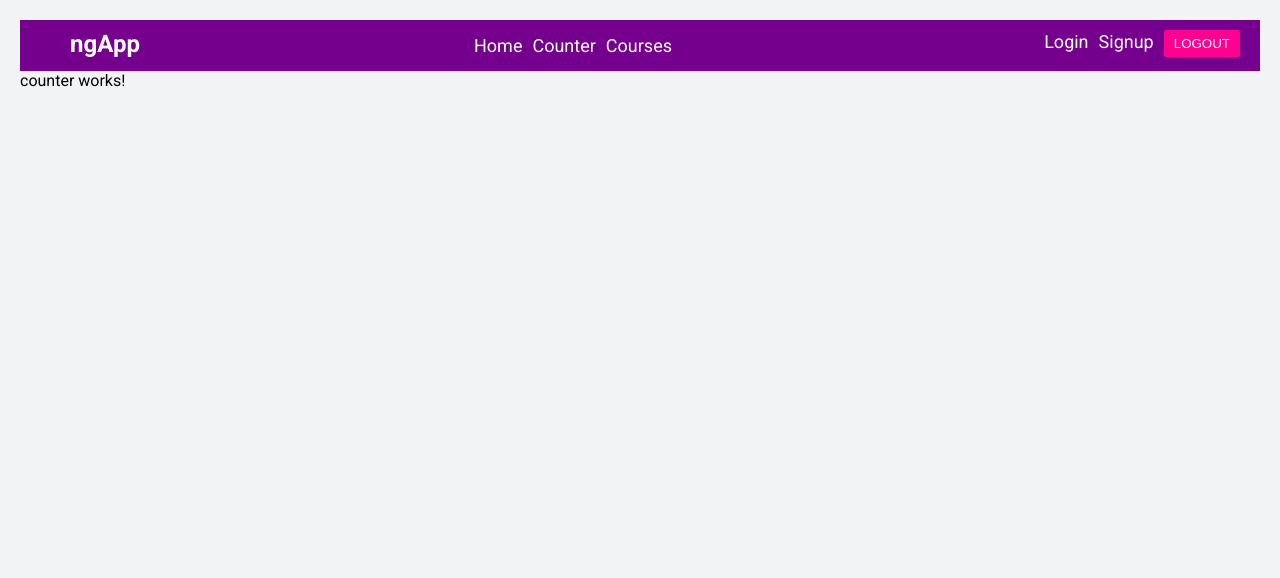
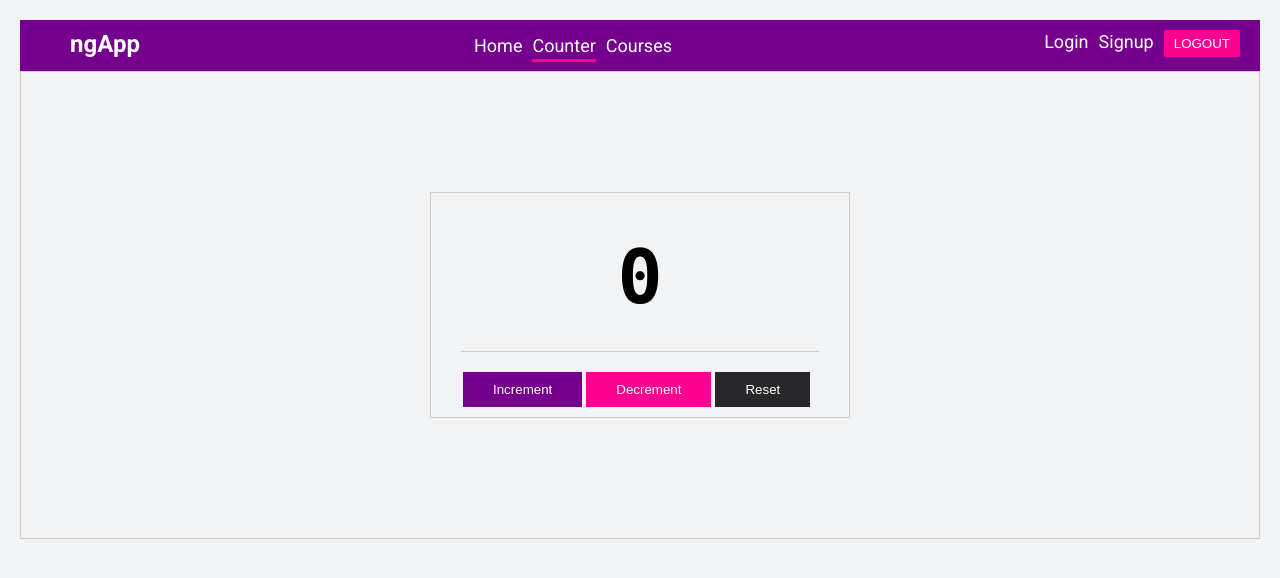
Before and after one commit to Pragatheeswara5/ngrx-angular, an Angular app: page /counter in a window 1280 px wide. Shown: the top 578 px of the page. Built offline with nearby package versions, Linux system fonts and the light colour scheme.

Commit message:
passing data bw components

```diff
--- /dev/null
+++ b/src/app/counter/counter-button/counter-button.css
@@ -0,0 +1,24 @@
+.app-counter-buttons {
+    margin-top: 20px;
+}
+
+.btn {
+    border: none;
+    padding: 10px 30px;
+    margin: 0px 2px;
+}
+
+.btn-increment {
+    background-color: #76008e;
+    color: white;
+}
+
+.btn-decrement {
+    background-color: #ff0090;
+    color: white;
+}
+
+.btn-reset {
+    background-color: #28282B;
+    color: white;
+}
--- /dev/null
+++ b/src/app/counter/counter-button/counter-button.html
@@ -0,0 +1,5 @@
+<div class="app-counter-buttons">
+    <button class="btn btn-increment" (click)="onIncrement()">Increment</button>
+    <button class="btn btn-decrement" (click)="onDecrement()">Decrement</button>
+    <button class="btn btn-reset" (click)="onReset()">Reset</button>
+</div>
--- /dev/null
+++ b/src/app/counter/counter-button/counter-button.ts
@@ -0,0 +1,31 @@
+import { Component, EventEmitter, Output } from '@angular/core';
+
+@Component({
+  selector: 'app-counter-button',
+  imports: [],
+  templateUrl: './counter-button.html',
+  styleUrl: './counter-button.css',
+})
+export class CounterButton {
+
+  @Output()
+  incrementClicked:EventEmitter<void>=new EventEmitter<void>();
+
+  @Output()
+  decrementClicked:EventEmitter<void>=new EventEmitter<void>();
+
+  @Output()
+  resetClicked:EventEmitter<void>=new EventEmitter<void>();
+
+  onIncrement(){
+    this.incrementClicked.emit();
+  }
+
+  onDecrement(){
+    this.decrementClicked.emit();
+  }
+
+  onReset(){
+    this.resetClicked.emit();
+  }
+}
--- /dev/null
+++ b/src/app/counter/counter-value/counter-value.css
@@ -0,0 +1,8 @@
+.app-counter-value {
+    font-size: 75px;
+    font-family: 'consolas';
+    font-weight: bold;
+    text-align: center;
+    padding: 30px 20px;
+    border-bottom: #cdcdcd 1.5px solid;
+}
--- /dev/null
+++ b/src/app/counter/counter-value/counter-value.html
@@ -0,0 +1,3 @@
+<div class="app-counter-value">
+    {{count}}
+</div>
--- /dev/null
+++ b/src/app/counter/counter-value/counter-value.ts
@@ -0,0 +1,11 @@
+import { Component, Input } from '@angular/core';
+
+@Component({
+  selector: 'app-counter-value',
+  imports: [],
+  templateUrl: './counter-value.html',
+  styleUrl: './counter-value.css',
+})
+export class CounterValue {
+  @Input() count:number=0;
+}
--- a/src/app/counter/counter.css
+++ b/src/app/counter/counter.css
@@ -0,0 +1,10 @@
+.app-counter-container {
+    border: #cdcdcd 1.5px solid;
+}
+
+.app-counter {
+    margin: 120px auto;
+    width: 420px;
+    border: #cdcdcd 1.5px solid;
+    padding: 10px 30px;
+}
--- a/src/app/counter/counter.html
+++ b/src/app/counter/counter.html
@@ -1 +1,10 @@
-<p>counter works!</p>
+<div class="app-counter-container">
+    <div class="app-counter">
+        <app-counter-value [count]="counter"></app-counter-value>
+        <app-counter-button
+            (incrementClicked)="incrementCount()"
+            (decrementClicked)="decrementCount()"
+            (resetClicked)="resetCount()"
+        ></app-counter-button>
+    </div>
+</div>
--- a/src/app/counter/counter.ts
+++ b/src/app/counter/counter.ts
@@ -1,9 +1,26 @@
 import { Component } from '@angular/core';
+import { CounterValue } from './counter-value/counter-value';
+import { CounterButton } from './counter-button/counter-button';
 
 @Component({
   selector: 'app-counter',
-  imports: [],
+  imports: [CounterValue, CounterButton],
   templateUrl: './counter.html',
   styleUrl: './counter.css',
 })
-export class Counter {}
+export class Counter {
+
+  counter:number=0;
+
+  incrementCount(){
+    this.counter++;
+  }
+
+  decrementCount(){
+    this.counter--;
+  }
+
+  resetCount(){
+    this.counter=0;
+  }
+}
--- a/src/app/header/header.html
+++ b/src/app/header/header.html
@@ -3,9 +3,9 @@
         <h2>ngApp</h2>
     </div>
     <div class="header-links">
-        <a routerLink="/">Home</a>
-        <a routerLink="/counter">Counter</a>
-        <a routerLink="/courses">Courses</a>
+        <a routerLink="/" routerLinkActive="active" [routerLinkActiveOptions]="{ exact: true }">Home</a>
+        <a routerLink="/counter" routerLinkActive="active">Counter</a>
+        <a routerLink="/courses" routerLinkActive="active">Courses</a>
     </div>
     <div class="header-auth-links">
         <a href="#">Login</a>
--- a/src/app/header/header.ts
+++ b/src/app/header/header.ts
@@ -1,9 +1,9 @@
 import { Component } from '@angular/core';
-import { RouterLink } from '@angular/router';
+import { RouterLink, RouterLinkActive } from '@angular/router';
 
 @Component({
   selector: 'app-header',
-  imports: [RouterLink],
+  imports: [RouterLink, RouterLinkActive],
   templateUrl: './header.html',
   styleUrl: './header.css',
 })
```
Also changed, not shown: 2 other files (tests, documents, lock files or other folders).
